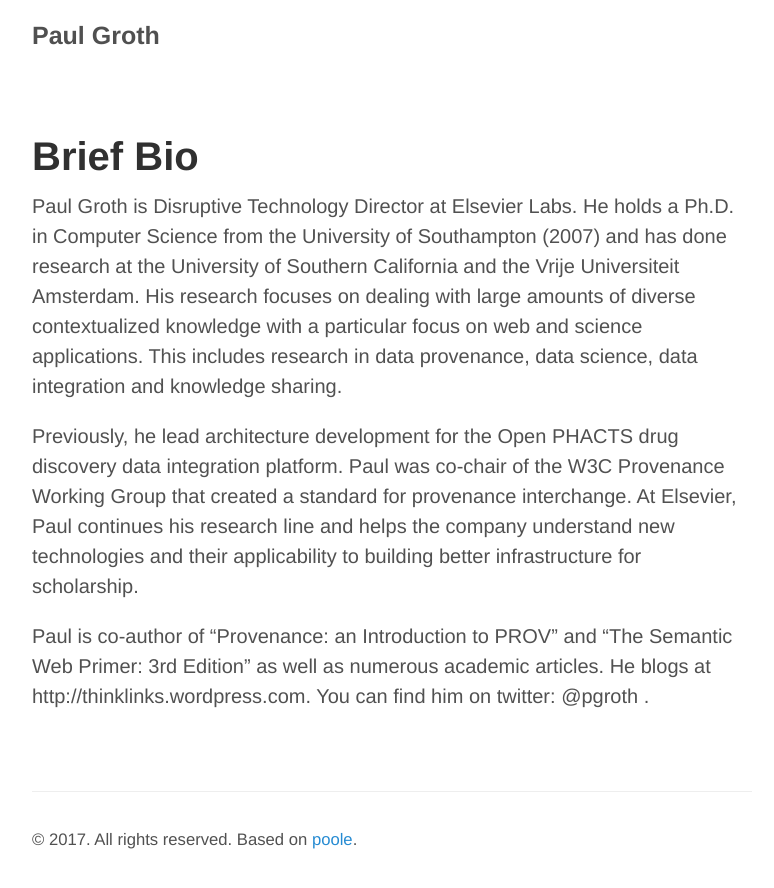
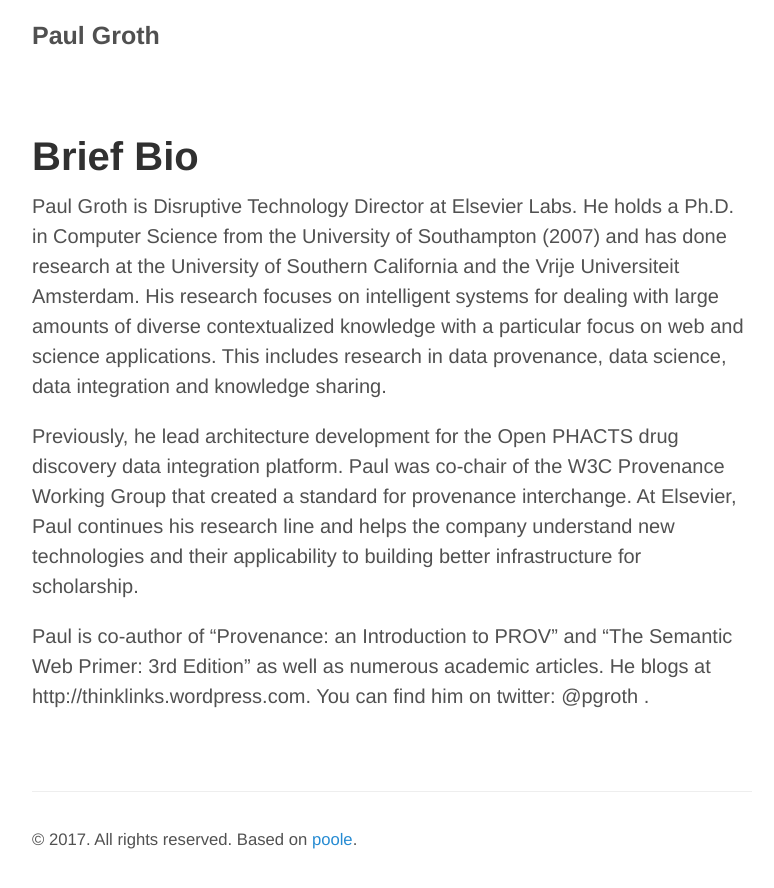
Before and after one commit to pgroth/pgroth.github.com, a Jekyll site: the page built from bio.md, in a window 1280 px wide. Shown: the top 888 px of the page, without its empty margins (248-1022 px from the left). Built offline with Jekyll 4.4.1, drawn with Linux system fonts in a browser that asks for light colours.

Commit message:
Update bio.md

```diff
--- a/bio.md
+++ b/bio.md
@@ -3,7 +3,7 @@
 title: Brief Bio
 ---
 
-Paul Groth is Disruptive Technology Director at Elsevier Labs. He holds a Ph.D. in Computer Science from the University of Southampton (2007) and has done research at the University of Southern California and the Vrije Universiteit Amsterdam. His research focuses on dealing with large amounts of diverse contextualized knowledge with a particular focus on web and science applications. This includes research in data provenance, data science, data integration and knowledge sharing.
+Paul Groth is Disruptive Technology Director at Elsevier Labs. He holds a Ph.D. in Computer Science from the University of Southampton (2007) and has done research at the University of Southern California and the Vrije Universiteit Amsterdam. His research focuses on intelligent systems for dealing with large amounts of diverse contextualized knowledge with a particular focus on web and science applications. This includes research in data provenance, data science, data integration and knowledge sharing.
 
 Previously, he lead architecture development for the Open PHACTS drug discovery data integration platform. Paul was co-chair of the W3C Provenance Working Group that created a standard for provenance interchange. At Elsevier, Paul continues his research line and helps the company understand new technologies and their applicability to building better infrastructure for scholarship.
 
```
